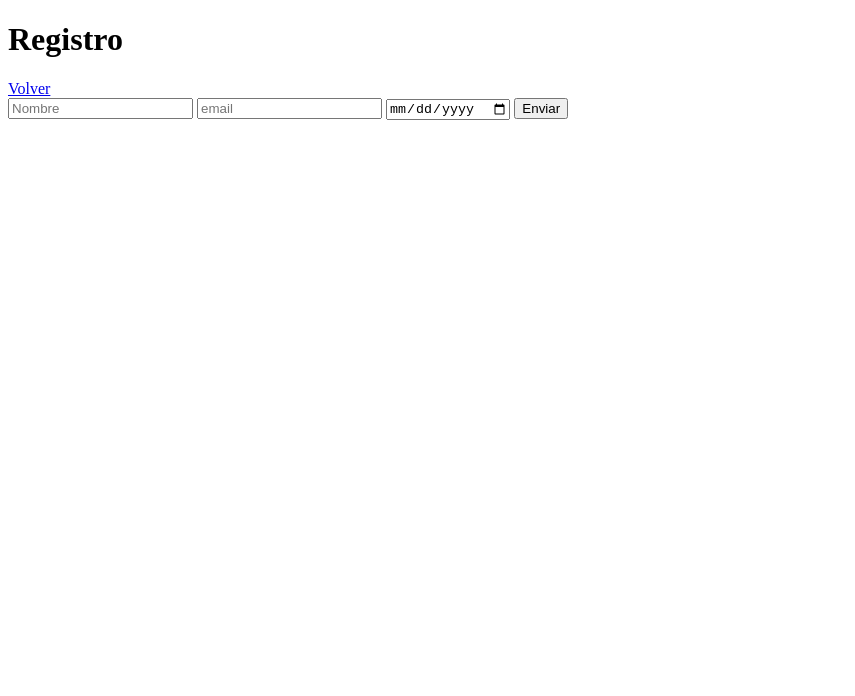
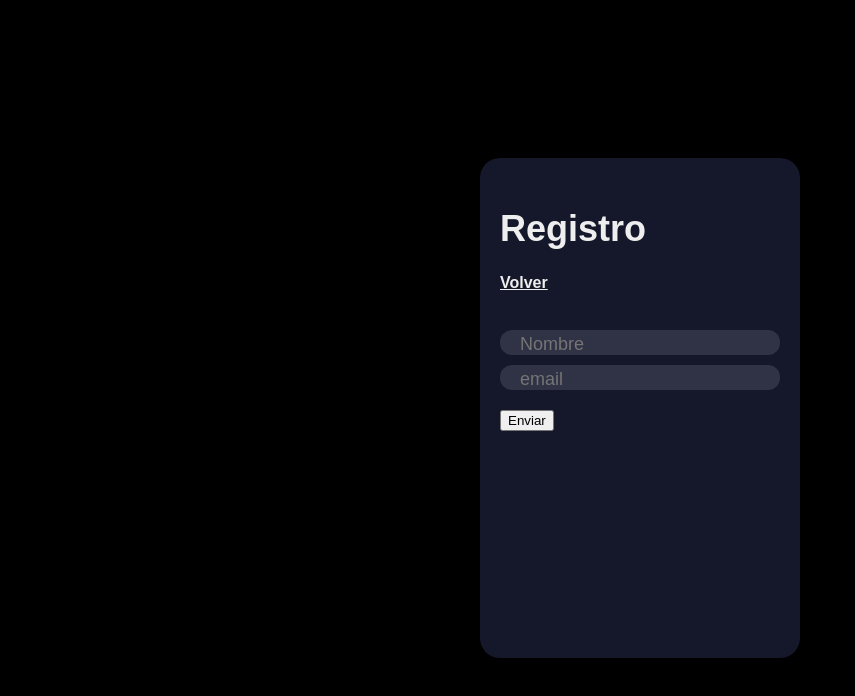
Before and after one commit to Tecdaz/proyecto-gestion-usuarios, a website: page views/registro.html in a window 1280 px wide. Shown: the whole page, without its empty margins (0-855 px from the left). Drawn offline with Linux system fonts and the light colour scheme.

Commit message:
Documentos estilados

```diff
--- /dev/null
+++ b/static/css/index.css
@@ -0,0 +1,41 @@
+body{
+    margin: 0;
+    background-color: rgb(51, 50, 50);
+    display: flex;
+    height: 100vh;
+    justify-content: center;
+    align-items: center;
+}
+h1{
+    font-size: xx-large;
+    color: white;
+}
+
+div{
+    background: rgb(70, 69, 69);
+    text-align: center;
+    padding: 50px;
+    border-radius: 10px;
+    justify-content: center;
+    align-items: center;
+}
+
+nav ul{
+    list-style-type: none;
+	padding: 0;
+}
+
+nav ul li{
+    font-size: x-large;
+	font-family: sans-serif;
+	letter-spacing: 0.1em;
+	width: 5em;
+	height: 1.5em;
+	line-height: 1.5em;
+	position:relative;
+	margin: 0.5em;
+	cursor: pointer;
+}
+a{
+    color: azure;
+}
--- /dev/null
+++ b/static/css/registro.css
@@ -0,0 +1,50 @@
+body {
+    background-color: #000;
+    display: flex;
+    justify-content: center;
+    align-items: center;
+    height: 100vh;
+}
+.form {
+    background-color: #15172b;
+    border-radius: 20px;
+    box-sizing: border-box;
+    height: 500px;
+    padding: 20px;
+    width: 320px;
+}
+h1 {
+    color: #eee;
+    font-family: sans-serif;
+    font-size: 36px;
+    font-weight: 600;
+    margin-top: 30px;
+}
+
+a {
+    color: #eee;
+    font-family: sans-serif;
+    font-size: 16px;
+    font-weight: 600;
+    margin-top: 10px;
+  }
+
+form{
+    margin-top: 10%;
+}
+input {
+background-color: #303245;
+border-radius: 12px;
+border: 0;
+box-sizing: border-box;
+color: #eee;
+font-size: 18px;
+height: 20%;
+outline: 0;
+margin-top: 10px;
+padding: 4px 20px 0;
+width: 100%;
+}
+button{
+    margin-top: 20px;
+}
--- /dev/null
+++ b/static/css/users.css
@@ -0,0 +1,37 @@
+body{
+    background-color: rgb(51, 50, 50);
+    display:grid;
+    height: 100vh;
+    justify-content:center;
+    align-items: center;
+    text-align: center;
+}
+
+h1{
+    color: #eee;
+    font-family: sans-serif;
+    font-size: 36px;
+    font-weight: 600;
+}
+
+a{
+    color: #eee;
+    font-family: sans-serif;
+    font-size: 16px;
+    font-weight: 600;
+    margin-top: 10px;
+}
+
+.user{
+    margin: 50px 20px;
+    background-color: gray;
+    padding: 10px;
+    font-family: sans-serif;
+}
+.name{
+    font-weight: bold;
+    font-size: 20px;
+}
+.delete{
+    margin-bottom: 10px;
+}
--- a/views/registro.html
+++ b/views/registro.html
@@ -5,15 +5,17 @@
     <meta http-equiv="X-UA-Compatible" content="IE=edge">
     <meta name="viewport" content="width=device-width, initial-scale=1.0">
     <title>Registro</title>
+    <link rel="stylesheet" href="/css/registro.css">
 </head>
 <body>
+    <div class="form">
         <h1>Registro</h1>
         <a href="/">Volver</a>
         <form action="/registro" method="POST" id="formulario">
             <input type="text" name="name" placeholder="Nombre">
             <input type="email" name="email" placeholder="email">
-        <input type="date" name="date" placeholder="Fecha">
             <button>Enviar</button>
         </form>
+    </div>
 </body>
 </html>
```
Also changed, not shown: views/index.html (+11 -2 lines), views/users.html (+5 -3 lines). Lines whose indentation alone changed are shown as unchanged.
